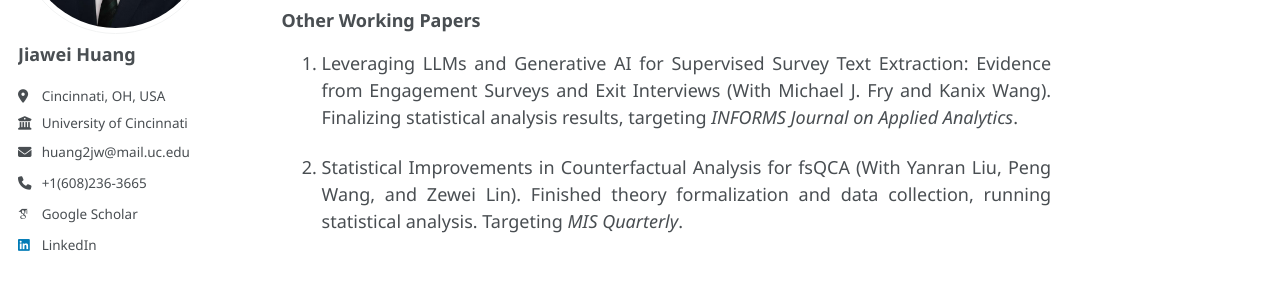
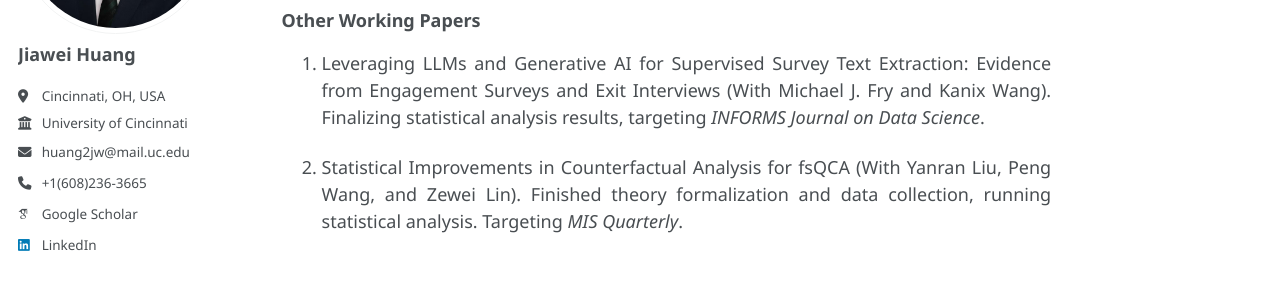
Before and after one commit to Jiawei98/Jiawei98.github.io, a Jekyll site: the page built from _pages/research.md, in a window 1280 px wide and 900 px high, scrolled down 1185 px. Shown: the part 260-560 px from the top of the window. Built offline with Jekyll 4.4.1, drawn with Linux system fonts in a browser that asks for light colours; some web fonts are replaced; a script that is not in the unit is left out.

Commit message:
Update research.md

```diff
--- a/_pages/research.md
+++ b/_pages/research.md
@@ -32,6 +32,6 @@ My research centers on the development and application of statistical methodolog
 
 ### Other Working Papers
 
-7. Leveraging LLMs and Generative AI for Supervised Survey Text Extraction: Evidence from Engagement Surveys and Exit Interviews (With Michael J. Fry and Kanix Wang). Finalizing statistical analysis results, targeting *INFORMS Journal on Applied Analytics*.
+7. Leveraging LLMs and Generative AI for Supervised Survey Text Extraction: Evidence from Engagement Surveys and Exit Interviews (With Michael J. Fry and Kanix Wang). Finalizing statistical analysis results, targeting *INFORMS Journal on Data Science*.
 
 8. Statistical Improvements in Counterfactual Analysis for fsQCA (With Yanran Liu, Peng Wang, and Zewei Lin). Finished theory formalization and data collection, running statistical analysis. Targeting *MIS Quarterly*.
```
